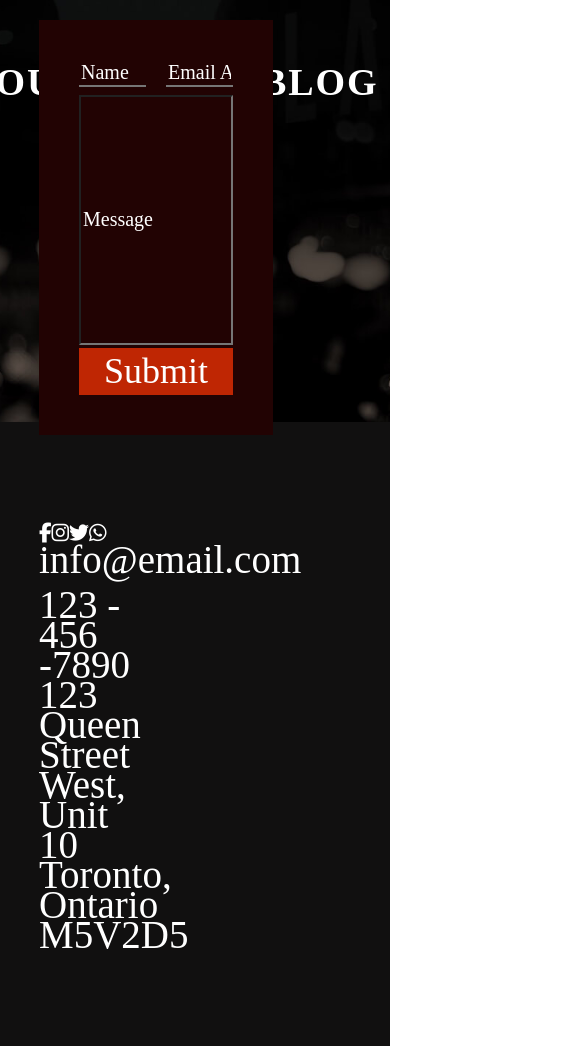
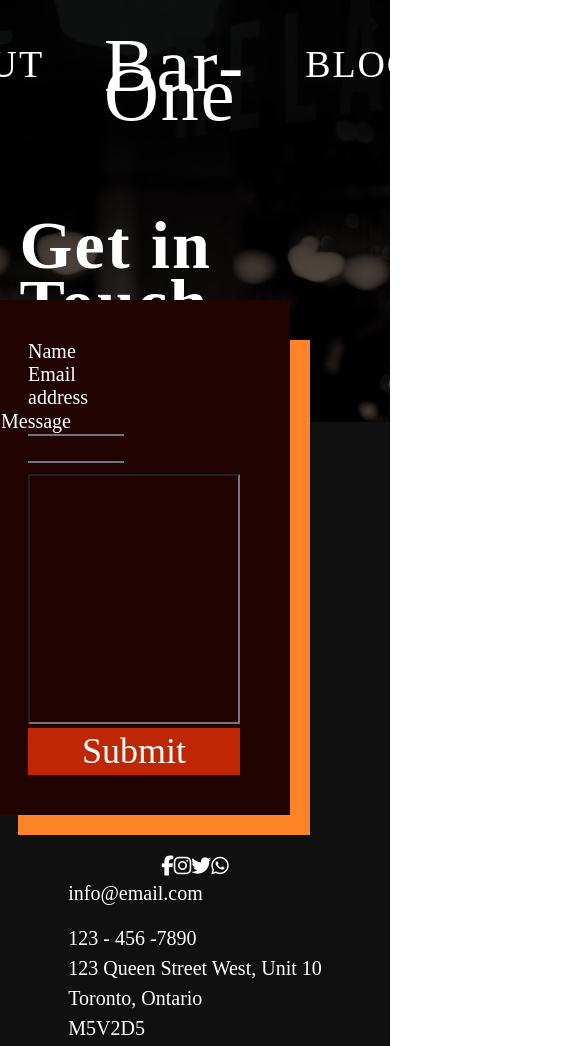
Before and after one commit to genc1499/joe-gencarelli-assingment1, a plain HTML site: page contact.html in a window 390 px wide. Shown: the top 1046 px of the page, 585 px wide, since content can reach past the window. Drawn offline with Linux system fonts and the light colour scheme; a web font is replaced by a local one.

Commit message:
Re-styled navigation menu for all html pages and finished styling form elements

```diff
--- a/contact.html
+++ b/contact.html
@@ -11,6 +11,34 @@
     <script src="https://kit.fontawesome.com/f5525585de.js" crossorigin="anonymous"></script>
     <link rel="stylesheet" href="./styles/styles.css">
 </head>
+
+<style>
+    @media screen and (max-width:600px){
+
+
+        .social-contact{
+            margin-top:95%;
+            flex-direction:row;
+            align-items:center;
+            flex-grow: 1;
+        }
+
+        form{
+            width:80%;
+            flex-direction:column;
+        }
+
+        .wrapper{
+            width:90%;
+        }
+
+        input[type=text]{
+            width:100%;
+        }
+
+    }
+
+</style>
 
 <body>
      <!-- Anchor tag to skip to main content-->
@@ -53,14 +81,16 @@
 
 
                     <form class="contact-form">
+
                         <label for="text" class="name-label">Name</label>
-                        <input type="text" id="name" placeholder="Name">
+                        <label for="email" class="email-label">Email address</label>
+                        <input type="text" id="name">
 
-                        <label for="email" class="email-label">Email address</label>
-                        <input type="email" id="email" placeholder="Email Address">
+
+                        <input type="email" id="email">
 
                         <label for="message" class="message-label">Message</label>
-                        <input type="textarea" id="message" placeholder="Message">
+                        <input type="textarea" id="message">
 
                         <button class="contact-form-button">Submit</button>
                     </form>
--- a/styles/sass/partials/_contact-page.scss
+++ b/styles/sass/partials/_contact-page.scss
@@ -21,8 +21,8 @@
 
 .contact{
     background-color:$quaternary;
-    padding:100px 0 100px 0;
-    // Flex social-contact
+    padding:100px 0 200px 0;
+
 
     // Flex container so contact info and form are side-by-side
     .contact-info{
@@ -35,7 +35,7 @@
         width:30%;
     }
     .address-contact{
-        font-size:1.95rem;
+        font-size:1rem;
 
         // Chnage line height to keep list items tighter
         li{
@@ -60,67 +60,25 @@
 
     // Form styling
     form{
-        background-color: $quinary;
-        width:60%;
-        color:$primary;
-        border:40px solid $quinary;
-        display:flex;
-        flex-wrap:wrap;
-        justify-content: space-between;
         position:absolute;
-        top:75px;
-        right:25px
-
-
-        // Input field styling
-        input[type=text], input[type=email]{
-        border-top-style: hidden;
-        border-right-style: hidden;
-        border-left-style: hidden;
-        outline:none;
-        background-color:$quinary;
-        width:calc((100% / 2) - 10px);
-
-
-         // Style placeholder text for input and textarea
-            &::placeholder{
-                color:$primary;
-                font-family:$bodyFont;
-            }
-        }
-        // textarea styling
-        input[type=textarea]{
-            width:100%;
-            height:250px;
-            outline:none;
-            background-color:$quinary;
-            margin-top:5%;
-
-            // Style placeholder text for input and textarea
-                &::placeholder{
-                color:$primary;
-                font-family:$bodyFont;
-                }
-        }
-        // Button styles
-        button{
-        background-color: $secondary;
-        color:$primary;
-        font-family:$barOne;
-        font-weight:400;
-        width: 100%;
-        padding: 3px 14px;
-        text-align: center;
-        font-size: 1.8rem;
-        border:none;
-        margin-top:2%;
+        top:300px;
+        right:100px;
+        padding:40px 50px;
+        label{
+            width:calc((100% / 2) - 10px);
         }
 
+       .message-label{
+            position:absolute;
+            left: 23px;
+            top: 110px;
+        }
     }
 
 
-        label{
-            position:absolute;
-        }
 
-    }
+
+
+
+
+}
--- a/styles/sass/partials/_main-header.scss
+++ b/styles/sass/partials/_main-header.scss
@@ -6,10 +6,14 @@
     background-repeat: no-repeat;
     height:100vh;
     width:100vw;
+    display:flex;
+    flex-direction:column;
+    align-items:center;
 
 
 
 
+// H2 in header style with span 'Place to be"
     h2{
         color:$tertiary;
         font-size:13.07rem;
@@ -19,12 +23,8 @@
         display:inline;
         z-index:100;
         position:relative;
-        &::before{
-            content:"Palce to be";
-            font-size:3.6rem;
-            display:block;
-            margin-top:20px;
-        }
+        letter-spacing:2.4px;
+        font-weight:400;
 
         span{
             display: block;
@@ -40,25 +40,22 @@
     }
 
     .header-flex{
-        display:flex;
-        justify-content:center;
-
+        margin-top:15%
+        // Position second image absolute
+    }
         .offset-header-image{
             position: absolute;
-
             right: 0;
             top: 300px;
         }
     }
-}
+
 
 .space-community{
     background-color: $quaternary;
     position:relative;
     z-index:-20;
-    padding:120px 0 120px 0;
-
-
+    padding:120px 0 80px 0;
 
     ul{
         display:flex;
@@ -74,17 +71,18 @@
 
 .plan-locations{
     background-color:$quinary;
-    padding:50px 0 120px 0;
-    position:relative;
+    padding:50px 0 60px 0;
+    position: relative;
 
     a{
         background-color: $secondary;
         font-family:$barOne;
         font-weight:400;
         width: 30%;
-        padding: 7px 14px;
+        padding: 7px 40px;
         text-align: center;
         font-size: 1.8rem;
+        display:inline;
         }
 
     img{
@@ -99,21 +97,15 @@
 
       .plan-ahead-image{
           width:45%;
+          box-shadow: 25px 25px 0px 0px $tertiary;
           position:absolute;
-          left:0px;
-          top:-45px;
-          box-shadow: 25px 25px 0px 0px $tertiary;
-
-
+          left:0;
+          top:-27px;
         }
 
         .plan-ahead-text{
         width:40%;
-
-        p{
-            margin:3% 0;
         }
-    }
 
 
 
@@ -122,13 +114,14 @@
         display:flex;
         flex-wrap:wrap;
         justify-content:flex-start;
+        margin-top:10%;
 
 
       .new-locations-image{
           width:45%;
-          position:absolute;
-          right:0px;
-          bottom:-45px;
+            position:absolute;
+        right:0px;
+            bottom:-45px;
           box-shadow: -25px -25px 0px 0px $tertiary;
 
 
@@ -136,10 +129,10 @@
 
         .new-locations-text{
         width:40%;
-        margin-top:5%;
+        text-align:right;
 
         p{
-            margin:3% 0;
+            text-align:left;
         }
     }
 
--- a/styles/sass/partials/_setup.scss
+++ b/styles/sass/partials/_setup.scss
@@ -7,6 +7,12 @@ html { -moz-box-sizing: border-box; -webkit-box-sizing: border-box; box-sizing:
 *, *:before, *:after {box-sizing: inherit}
 
 .sr-only { position: absolute; width: 1px; height: 1px; margin: -1px; border: 0; padding: 0; white-space: nowrap; clip-path: inset(100%); clip: rect(0 0 0 0); overflow: hidden;}
+
+* {
+  -webkit-box-sizing: border-box;
+  -moz-box-sizing: border-box;
+  box-sizing: border-box;
+}
 
 .skip-link {
     position: absolute;
--- a/styles/sass/partials/_typography.scss
+++ b/styles/sass/partials/_typography.scss
@@ -4,6 +4,7 @@ html{
     font-size:125%;
     color:$primary;
     font-family:$bodyFont;
+    box-sizing: border-box;
 }
 
 nav{
@@ -16,6 +17,8 @@ nav{
 
 h1{
     font-family:$barOne;
+    font-weight:400;
+
 }
 
 // Remove anchor tag default styles
@@ -53,23 +56,37 @@ h3{
  nav ul{
     display:flex;
     justify-content: center;
-    padding-top:20px;
     color:$primary;
+    font-weight:400;
 
     li{
-        margin:0 2%;
-    }
+       padding:0 25px;
+
+     }
     li:nth-child(1){
-        padding-top:48px;
+        padding-top:50px;
     }
     li:nth-child(2){
-        padding-top:48px;
+        padding-top:50px;
     }
     li:nth-child(4){
-        padding-top:48px;
+        padding-top:50px;
     }
     li:nth-child(5){
-        padding-top:48px;
+        padding-top:50px;
+    }
+    li:nth-child(3){
+        padding:0 35px;
+    }
+
+    // Transition properties for hover/focus
+    a{
+        transition:.3s ease-in;
+    }
+
+    // Create hover/focus state for nav items
+    a:hover, a:focus{
+        color:$tertiary;
     }
 }
 
@@ -87,7 +104,67 @@ footer{
     }
 }
 
-// Hide labels for all forms
-label{
-    visibility: hidden;
+
+
+// Form styling
+form{
+    background-color: $quinary;
+    width:60%;
+    color:$primary;
+    // border:40px solid $quinary;
+    display:flex;
+    flex-wrap:wrap;
+    justify-content: space-between;
+    box-shadow: 30px 30px 0px -10px #FF8327;
+
+
+    // Input field styling
+    input[type=text], input[type=email]{
+    border-top-style: hidden;
+    border-right-style: hidden;
+    border-left-style: hidden;
+    outline:none;
+    background-color:$quinary;
+    width:calc((100% / 2) - 10px);
+
+
+     // Style placeholder text for input and textarea
+        &::placeholder{
+            color:$primary;
+            font-family:$bodyFont;
+        }
+    }
+    // textarea styling
+    input[type=textarea]{
+        width:100%;
+        height:250px;
+        outline:none;
+        background-color:$quinary;
+        margin-top:5%;
+
+        // Style placeholder text for input and textarea
+            &::placeholder{
+            color:$primary;
+            font-family:$bodyFont;
+            margin-top:20%;
+            }
+    }
+    // Button styles
+    button{
+    background-color: $secondary;
+    color:$primary;
+    font-family:$barOne;
+    font-weight:400;
+    width: 100%;
+    padding: 3px 14px;
+    text-align: center;
+    font-size: 1.8rem;
+    border:none;
+    margin-top:2%;
+    }
+
+    label{
+        display:inline-block;
+    }
+
 }
```
Also changed, not shown: blog.html (+0 -6 lines), index.html (+5 -2 lines), styles/styles.css.
